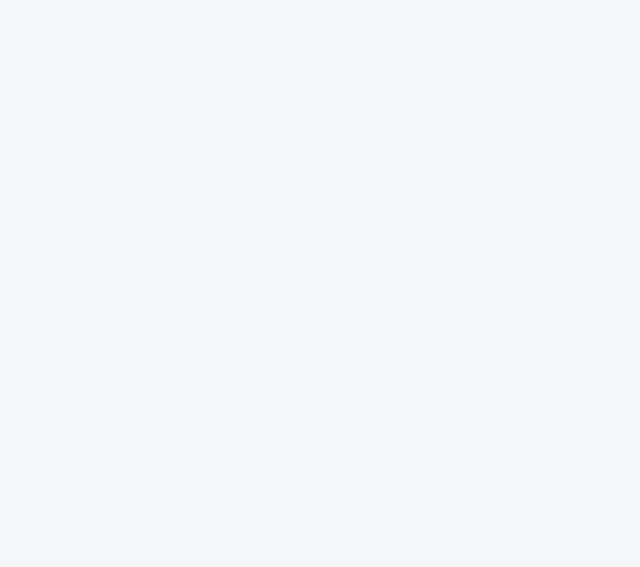
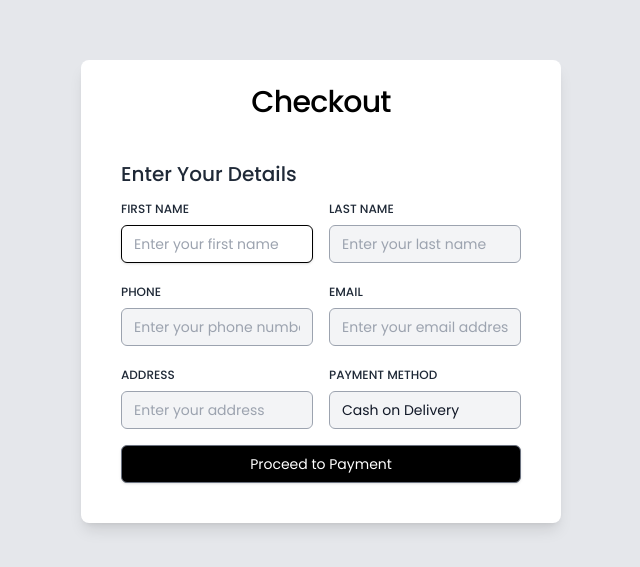
Before and after one commit to Apsan1/Farmtastic-Finds-L5CG10, a React (Vite) app in the folder frontend/vite-project/: page /checkout in a window 1280 px wide. Before the commit this address had no page. Shown: the part 109-676 px from the top of the page, without its empty margins (319-959 px from the left). Built offline with nearby package versions, Linux system fonts and the light colour scheme.

Commit message:
"checkout page updated"

```diff
--- /dev/null
+++ b/frontend/vite-project/src/components/checkout.jsx
@@ -0,0 +1,77 @@
+import React, { useState } from 'react';
+
+const Checkout = () => {
+    const [firstName, setFirstName] = useState('');
+    const [lastName, setLastName] = useState('');
+    const [phone, setPhone] = useState('');
+    const [email, setEmail] = useState('');
+    const [address, setAddress] = useState('');
+    const [paymentMethod, setPaymentMethod] = useState('cod');
+
+    const handleSubmit = (e) => {
+        e.preventDefault();
+        // Logic to submit checkout information
+        console.log('Checkout information:', {
+            firstName,
+            lastName,
+            phone,
+            email,
+            address,
+            paymentMethod
+        });
+        // Additional logic for submitting the checkout information
+    };
+
+    return (
+        <div className="flex min-h-screen items-center justify-center text-gray-900 bg-gray-200">
+            <div className="relative">
+                <div className="relative flex flex-col sm:w-[30rem] rounded-lg border-gray-400 bg-white shadow-lg px-4">
+                    <div className="flex-auto p-6">
+                        <div className="mb-10 flex flex-shrink-0 flex-grow-0 items-center justify-center overflow-hidden">
+                            <a href="/" className="flex cursor-pointer items-center gap-2 text-black no-underline hover:text-gray-600">
+                                <span className="flex-shrink-0 text-3xl font-medium tracking-tight opacity-100">Checkout</span>
+                            </a>
+                        </div>
+                        <h4 className="mb-2 font-medium text-gray-800 xl:text-xl">Enter Your Details</h4>
+                        <form className="mb-4" onSubmit={handleSubmit}>
+                            <div className="grid grid-cols-1 gap-4 sm:grid-cols-2">
+                                <div>
+                                    <label htmlFor="firstName" className="mb-2 inline-block text-xs font-medium uppercase text-gray-800">First Name</label>
+                                    <input type="text" value={firstName} onChange={(e) => setFirstName(e.target.value)} className="block w-full cursor-text appearance-none rounded-md border border-gray-400 bg-gray-100 py-2 px-3 text-sm outline-none focus:border-black focus:bg-white focus:text-gray-600 focus:shadow" id="firstName" name="firstName" placeholder="Enter your first name" autoFocus required />
+                                </div>
+                                <div>
+                                    <label htmlFor="lastName" className="mb-2 inline-block text-xs font-medium uppercase text-gray-800">Last Name</label>
+                                    <input type="text" value={lastName} onChange={(e) => setLastName(e.target.value)} className="block w-full cursor-text appearance-none rounded-md border border-gray-400 bg-gray-100 py-2 px-3 text-sm outline-none focus:border-black focus:bg-white focus:text-gray-600 focus:shadow" id="lastName" name="lastName" placeholder="Enter your last name" required />
+                                </div>
+                                <div>
+                                    <label htmlFor="phone" className="mb-2 inline-block text-xs font-medium uppercase text-gray-800">Phone</label>
+                                    <input type="tel" value={phone} onChange={(e) => setPhone(e.target.value)} className="block w-full cursor-text appearance-none rounded-md border border-gray-400 bg-gray-100 py-2 px-3 text-sm outline-none focus:border-black focus:bg-white focus:text-gray-600 focus:shadow" id="phone" name="phone" placeholder="Enter your phone number" required />
+                                </div>
+                                <div>
+                                    <label htmlFor="email" className="mb-2 inline-block text-xs font-medium uppercase text-gray-800">Email</label>
+                                    <input type="email" value={email} onChange={(e) => setEmail(e.target.value)} className="block w-full cursor-text appearance-none rounded-md border border-gray-400 bg-gray-100 py-2 px-3 text-sm outline-none focus:border-black focus:bg-white focus:text-gray-600 focus:shadow" id="email" name="email" placeholder="Enter your email address" required />
+                                </div>
+                                <div>
+                                    <label htmlFor="address" className="mb-2 inline-block text-xs font-medium uppercase text-gray-800">Address</label>
+                                    <input type="text" value={address} onChange={(e) => setAddress(e.target.value)} className="block w-full cursor-text appearance-none rounded-md border border-gray-400 bg-gray-100 py-2 px-3 text-sm outline-none focus:border-black focus:bg-white focus:text-gray-600 focus:shadow" id="address" name="address" placeholder="Enter your address" required />
+                                </div>
+                                <div>
+                                    <label htmlFor="paymentMethod" className="mb-2 inline-block text-xs font-medium uppercase text-gray-800">Payment Method</label>
+                                    <select value={paymentMethod} onChange={(e) => setPaymentMethod(e.target.value)} className="block w-full cursor-pointer appearance-none rounded-md border border-gray-400 bg-gray-100 py-2 px-3 text-sm outline-none focus:border-black focus:bg-white focus:text-gray-600 focus:shadow" id="paymentMethod" name="paymentMethod" required>
+                                        <option value="cod">Cash on Delivery</option>
+                                        <option value="card">Esewa</option>
+                                    </select>
+                                </div>
+                            </div>
+                            <div className="mt-4">
+                                <button className="w-full cursor-pointer select-none rounded-md border border-gray-500 bg-black py-2 px-5 text-center align-middle text-sm text-white shadow hover:border-black-600 hover:bg-blue-500 hover:text-white hover:shadow-none focus:border-indigo-600 focus:bg-indigo-600 focus:text-white focus:shadow-none" type="submit">Proceed to Payment</button>
+                            </div>
+                        </form>
+                    </div>
+                </div>
+            </div>
+        </div>
+    );
+};
+
+export default Checkout;
--- a/frontend/vite-project/src/main.jsx
+++ b/frontend/vite-project/src/main.jsx
@@ -13,6 +13,7 @@ import Cart from './cart.jsx';
 import ProductDetails from './ProductDetails.jsx';
 import { SaleProductsFilteredByCategory } from './components/SaleProducts.jsx';
 import Admin from './components/admin.jsx';
+import Checkout from './components/checkout.jsx';
 import { SaleProductsFilteredBySearch } from './components/SaleProducts.jsx';
 
 const RouterPaths = () => {
@@ -26,6 +27,7 @@ const RouterPaths = () => {
         <Route path="/product/:id" element={<ProductDetailsComponent />} />
         <Route path="/category/:category" element={<SaleProductsFilteredByCategoryComponent />} />
         <Route path="/search/:search" element={<SearchPageComponent />} />
+        <Route path="/checkout" element={<CheckoutComponent />} />
       </Routes>
     </Router>
   )
@@ -94,6 +96,14 @@ const AdminComponent=()=>{
   )
 }
 
+const CheckoutComponent=()=>{
+  return(
+    <React.StrictMode>
+      <Checkout></Checkout>
+    </React.StrictMode>
+  )
+}
+
 const SearchPageComponent = () => {
   return (
     <React.StrictMode>
```
